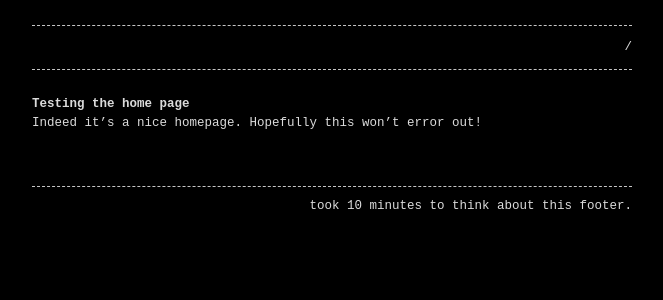
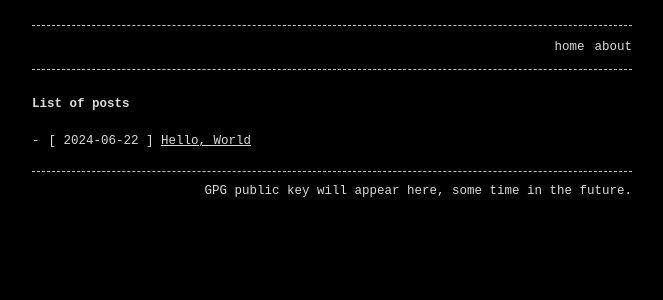
Before and after one commit to liviuq/liviuq.github.io, a Jekyll site: the page built from index.md, in a window 1280 px wide. Shown: the top 300 px of the page, without its empty margins (308-971 px from the left). Built offline with Jekyll 4.4.1, drawn with Linux system fonts in a browser that asks for light colours.

Commit message:
Updated site

```diff
--- a/_config.yml
+++ b/_config.yml
@@ -2,7 +2,7 @@ header_pages:
   - index.md
   - about.md
 
-footer: 'took 10 minutes to think about this footer.'
+footer: "GPG public key will appear here, some time in the future."
 
 plugins:
   - jekyll-seo-tag
--- a/index.md
+++ b/index.md
@@ -1,9 +1,6 @@
 ---
-title: /
+title: home
 layout: home
-permalink: /
 ---
 
-# Testing the home page
-
-Indeed it's a nice homepage. Hopefully this won't error out!
+# List of posts
```
Also changed, not shown: _posts/2024-06-22-hello-world.md (added, +24 -0 lines), about.md (added, +8 -0 lines), README.md, favicon.ico (added), screenrec-dark.gif (deleted), screenshot-dark.png (deleted), screenshot-hacker.png (deleted), screenshot-light.png (deleted), 1 other file.
